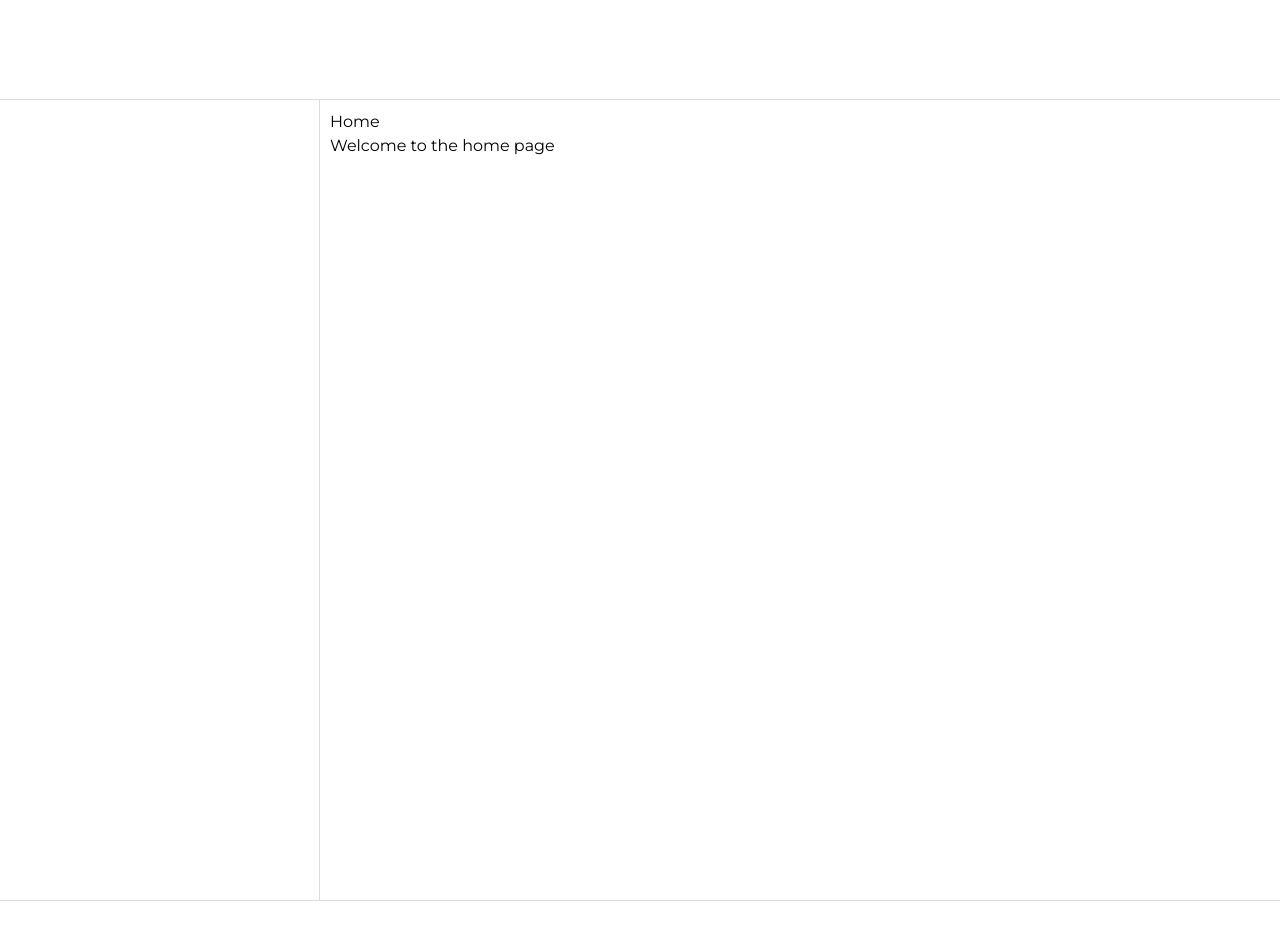
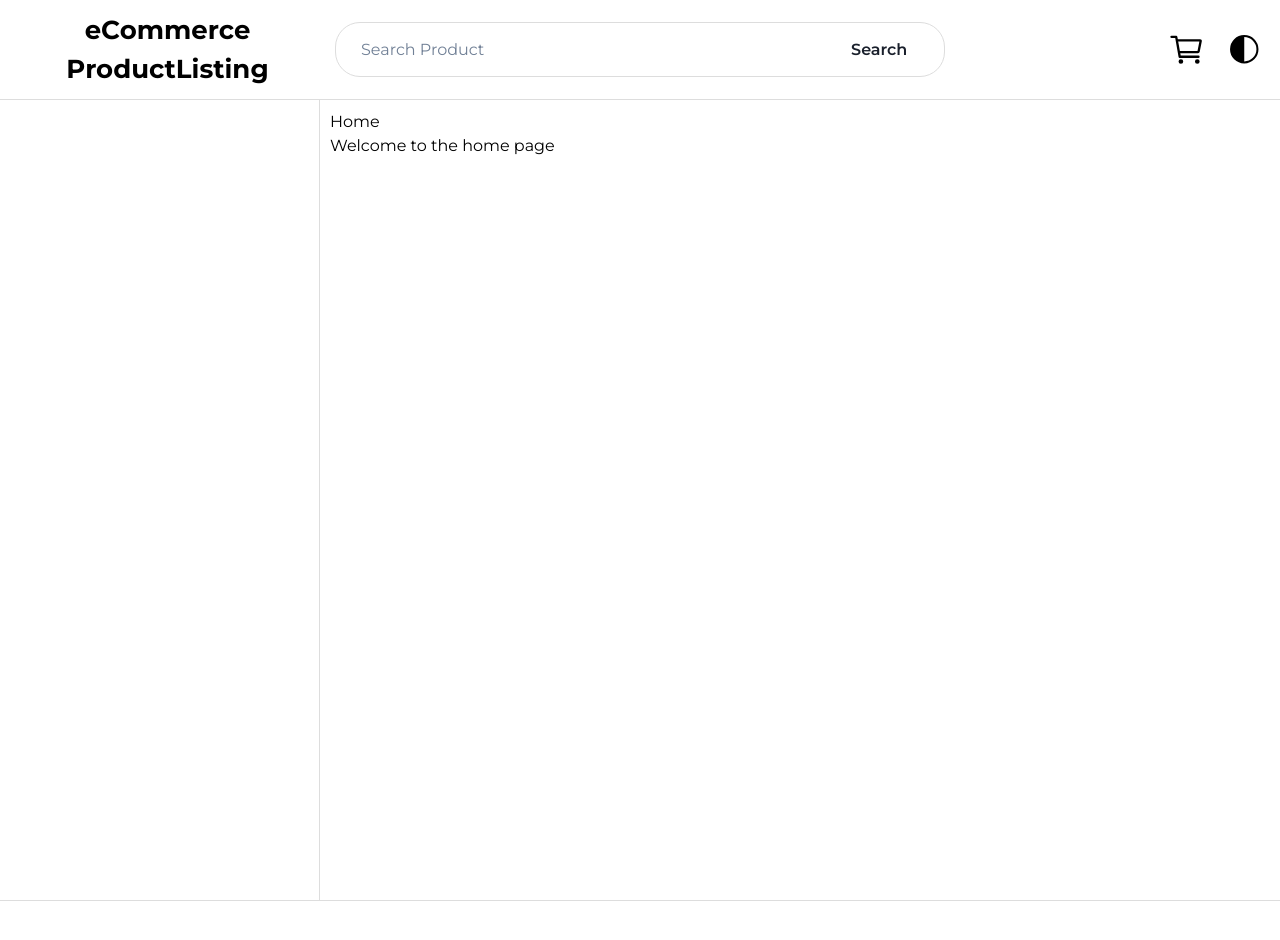
Before and after one commit to saintyusuf/case-eCommerceProductListing, a React (Create React App) app: page / in a window 1280 px wide. Shown: the top 940 px of the page. Built offline with nearby package versions, Linux system fonts and the light colour scheme.

Commit message:
NEW: logo, searchbar, cart and color mode buttons on header

```diff
--- a/package.json
+++ b/package.json
@@ -21,6 +21,7 @@
     "react": "^18.3.1",
     "react-dom": "^18.3.1",
     "react-helmet-async": "^2.0.5",
+    "react-icons": "^5.3.0",
     "react-loader-spinner": "^6.1.6",
     "react-redux": "^9.1.2",
     "react-router-dom": "^6.26.1",
--- a/src/layout/header.layout.tsx
+++ b/src/layout/header.layout.tsx
@@ -1,9 +1,35 @@
-import { Box } from "@chakra-ui/react"
+import { Box, Button, Input, Text, useColorMode } from "@chakra-ui/react"
+import { IoCartOutline as IconCart } from "react-icons/io5"
+import { VscColorMode as IconColorMode } from "react-icons/vsc"
 
 const HeaderLayout = () => {
+
+  const {colorMode, toggleColorMode} = useColorMode()
+
   return (
     <Box w="100%" h="100px" borderBottom="1px" borderColor="var(--borderColor)" p="10px">
-
+      <Box display="flex" flexDir="row" w="100%" h="100%">
+        <Box display="flex" justifyItems="center" alignItems="center" w="25%">
+          <Text fontSize={26} fontWeight={700} textAlign="center" w="100%" display="flex" flexDir="column">
+            <span>eCommerce</span>
+            <span>ProductListing</span>
+          </Text>
+        </Box>
+        <Box w="50%" h="100%" display="flex" flexDir="row" justifyContent="start" alignItems="center" p="10px">
+          <Box w="100%" h="55px" border="1px" borderColor="var(--borderColor)" borderRadius="25px" display="flex" flexDir="row" p="5px">
+            <Input placeholder="Search Product" w="80%" h="100%" px="20px" border="0" focusBorderColor="transparent" />
+            <Button w="20%" h="100%" bg="transparent" borderRadius="25px">Search</Button>
+          </Box>
+        </Box>
+        <Box w="25%" h="100%" display="flex" flexDir="row" justifyContent="end" alignItems="center" p="10px">
+          <Box>
+            <IconCart size={37.5}/>
+          </Box>
+          <Box ml={22.5} cursor="pointer" onClick={() => toggleColorMode()}>
+            <IconColorMode size={32.5}/>
+          </Box>
+        </Box>
+      </Box>
     </Box>
   )
 }
--- a/src/pages/home.page.tsx
+++ b/src/pages/home.page.tsx
@@ -1,8 +1,9 @@
 import { Box } from "@chakra-ui/react"
 import { Helmet } from "react-helmet-async"
 
+const HomePage = () => {
 
-const HomePage = () => {
+
 
   return (
     <Box>
```
Also changed, not shown: 1 other file (tests, documents, lock files or other folders).
